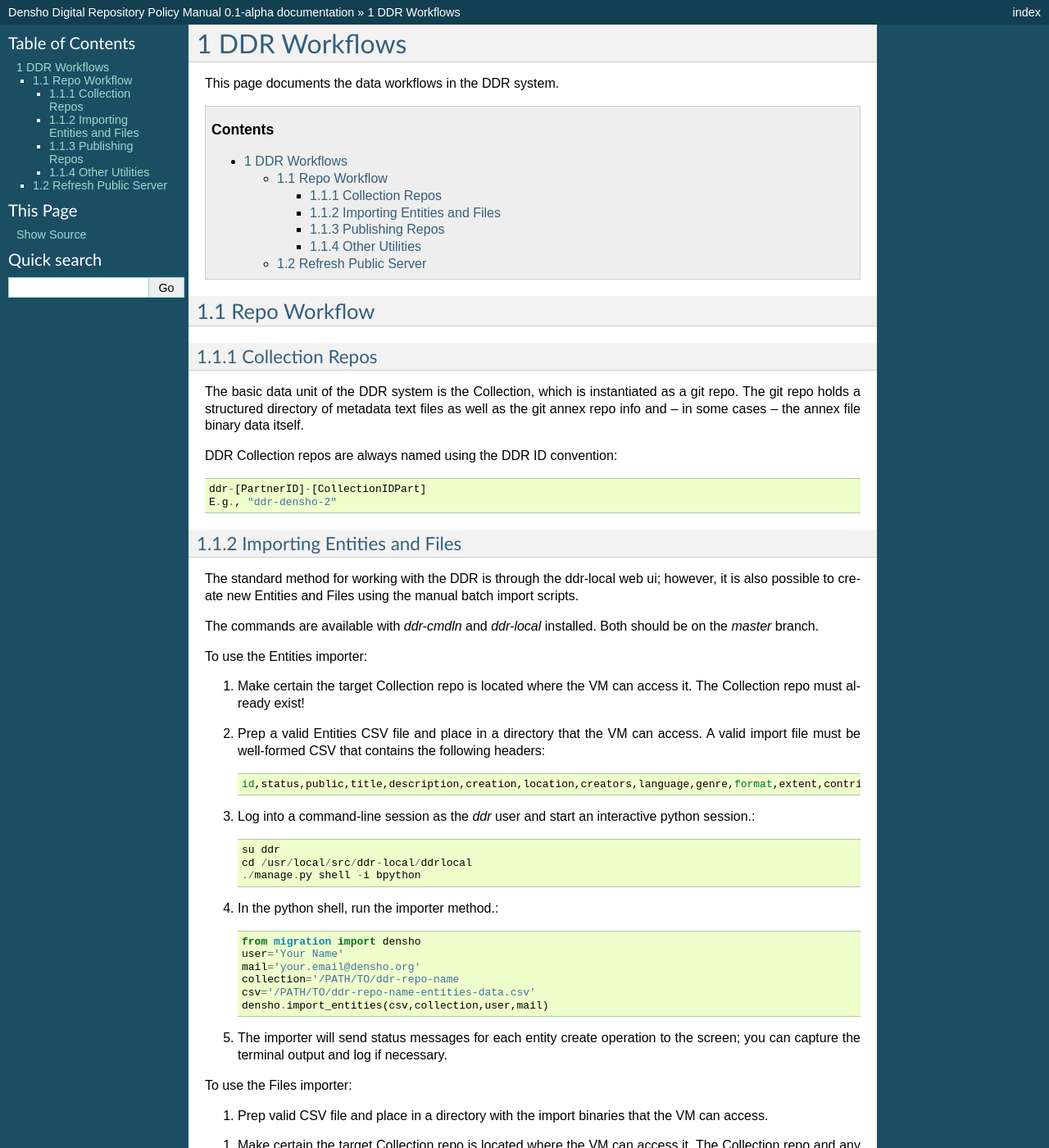
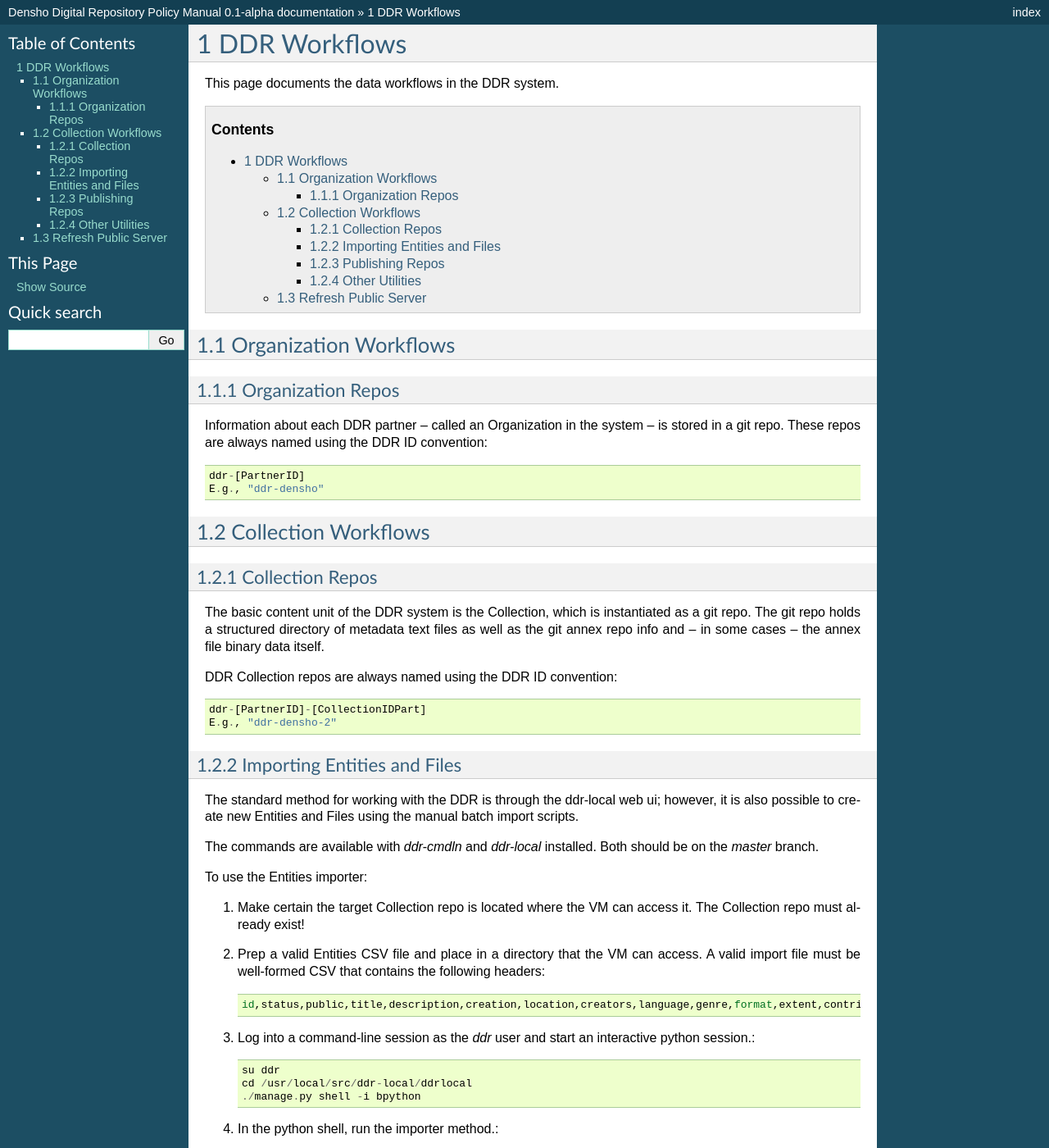
Before and after one commit to denshoproject/ddr-manual, a Sphinx documentation site: the page built from source/admins/workflows.rst, in a window 1280 px wide and 1400 px high. Shown: the whole window at 82% size. Built offline with Sphinx 7.4.7, drawn with Linux system fonts in a browser that asks for light colours; some of the changed text lies outside the part shown.

Commit message:
Updated Workflows to add info about Organizations

```diff
--- a/source/admins/workflows.rst
+++ b/source/admins/workflows.rst
@@ -9,14 +9,26 @@
 .. contents::
 .. section-numbering::
 
+Organization Workflows
+======================
 
-Repo Workflow
-=======================
+Organization Repos
+-------------------------------------------
+
+Information about each DDR partner -- called an Organization in the system -- is stored in a git repo. These repos are always named using the DDR ID convention::
+
+    ddr-[PartnerID]
+    E.g., "ddr-densho"
+
+
+
+Collection Workflows
+====================
 
 Collection Repos
 -------------------------------------------
 
-The basic data unit of the DDR system is the Collection, which is instantiated as a git repo. The git repo holds a structured directory of metadata text files as well as the git annex repo info and -- in some cases -- the annex file binary data itself.
+The basic content unit of the DDR system is the Collection, which is instantiated as a git repo. The git repo holds a structured directory of metadata text files as well as the git annex repo info and -- in some cases -- the annex file binary data itself.
 
 DDR Collection repos are always named using the DDR ID convention::
 
```
